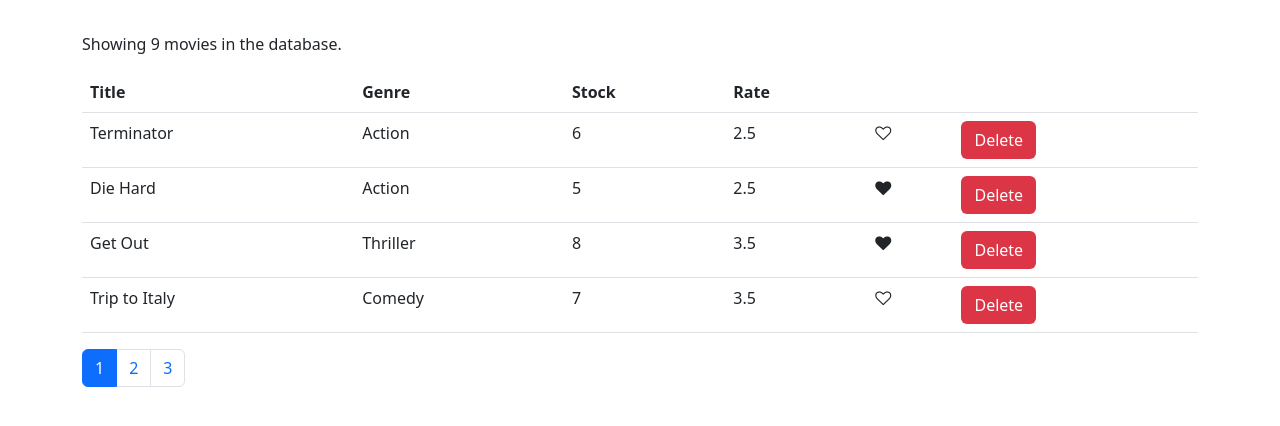
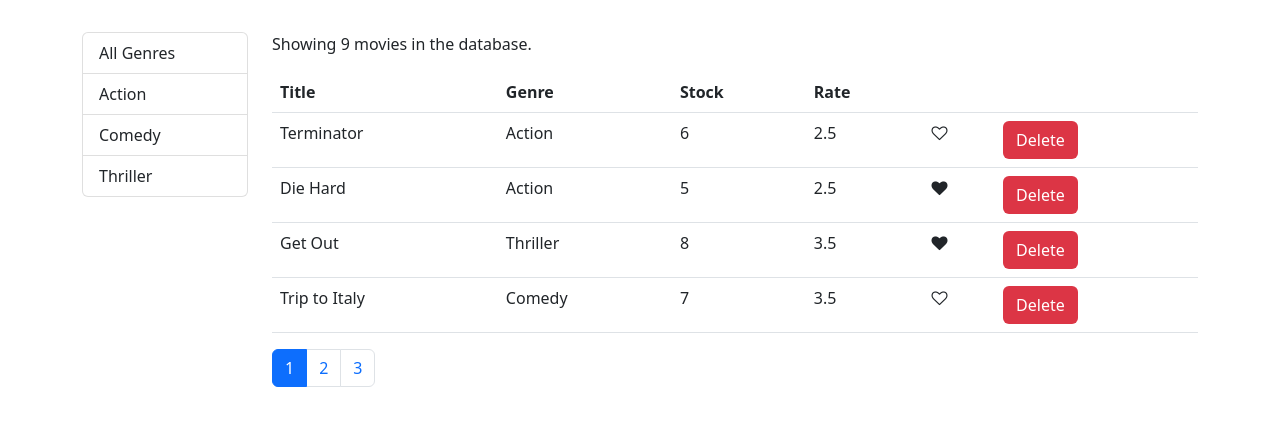
Before and after one commit to Rafiul-Islam/Vidly-App, a React (Create React App) app: page / in a window 1280 px wide. Shown: the top 426 px of the page. Built offline with nearby package versions, Linux system fonts and the light colour scheme; the HTML template or start-up script is replaced by a standard one.

Commit message:
genre wise filterring added.

```diff
--- a/package.json
+++ b/package.json
@@ -9,6 +9,7 @@
     "bootstrap": "^5.2.3",
     "font-awesome": "^4.7.0",
     "lodash": "^4.17.21",
+    "prop-types": "15.6.2",
     "react": "^18.2.0",
     "react-dom": "^18.2.0",
     "react-scripts": "5.0.1",
--- /dev/null
+++ b/src/components/common/listGroup.js
@@ -0,0 +1,27 @@
+import React from 'react';
+
+const ListGroup = (props) => {
+    const {items, textProperty, valueProperty, selectedItem, onItemSelect} = props;
+    return (
+        <>
+            <ul className="list-group">
+                {items.map(item =>
+                    <li
+                        key={item[valueProperty] ? item[valueProperty] : -1}
+                        className={selectedItem === item ? "list-group-item active" : "list-group-item"}
+                        onClick={() => onItemSelect(item)}
+                    >
+                        {item[textProperty]}
+                    </li>
+                )}
+            </ul>
+        </>
+    );
+};
+
+ListGroup.defaultProps = {
+    valueProperty: '_id',
+    textProperty: 'name'
+};
+
+export default ListGroup;
--- a/src/components/movies.js
+++ b/src/components/movies.js
@@ -3,12 +3,23 @@ import {getMovies} from "../services/fakeMovieService";
 import Like from "./common/like";
 import Pagination from "./common/pagination";
 import {paginate} from "../utils/paginate";
+import ListGroup from "./common/listGroup";
+import {getGenres} from "../services/fakeGenreService";
 
 class Movies extends Component {
     state = {
+        movies: [],
+        genres: [],
+        pageSize: 4,
+        currentPage: 1,
+    }
+
+    componentDidMount() {
+        const genres = [{name: 'All Genres'}, ...getGenres()]
+        this.setState({
             movies: getMovies(),
-        pageSize: 4,
-        currentPage: 1
+            genres
+        })
     }
 
     handleDelete = (movieId) => {
@@ -30,16 +41,36 @@ class Movies extends Component {
         this.setState({currentPage: page})
     }
 
+    handleGenreSelect = (genre) => {
+        this.setState({
+            selectedGenre: genre,
+            currentPage: 1
+        })
+    }
+
     render() {
         const {length: count} = this.state.movies
-        const {pageSize, currentPage, movies: allMovies} = this.state;
+        const {pageSize, currentPage, movies: allMovies, genres, selectedGenre} = this.state;
         if (count === 0)
             return <p>There are no movies in the database.</p>
-        const movies = paginate(allMovies, currentPage, pageSize)
+
+        const filtered = selectedGenre && selectedGenre._id ?
+            allMovies.filter(m => m.genre._id === selectedGenre._id)
+            : allMovies
+
+        const movies = paginate(filtered, currentPage, pageSize)
         return (
-            <>
+            <div className="row">
+                <div className='col-lg-3 col-xl-2 pb-5 pb-lg-0'>
+                    <ListGroup
+                        items={genres}
+                        selectedItem={selectedGenre}
+                        onItemSelect={this.handleGenreSelect}
+                    />
+                </div>
+                <div className='col'>
                     <p>
-                    Showing {count} movies in the database.
+                        Showing {filtered.length} movies in the database.
                     </p>
                     <table className='table'>
                         <thead>
@@ -77,12 +108,13 @@ class Movies extends Component {
                         </tbody>
                     </table>
                     <Pagination
-                    itemsCount={count}
+                        itemsCount={filtered.length}
                         pageSize={pageSize}
                         currentPage={currentPage}
                         onPageChange={this.handlePageChange}
                     />
-            </>
+                </div>
+            </div>
         );
     }
 }
--- a/src/index.css
+++ b/src/index.css
@@ -14,6 +14,7 @@ code {
 }
 
 .like-component,
-.pagination .page-link {
+.pagination .page-link,
+.list-group .list-group-item{
     cursor: pointer;
 }
```
Also changed, not shown: src/components/common/pagination.js (+8 -0 lines), 1 other file (tests, documents, lock files or other folders). Lines whose indentation alone changed are shown as unchanged.
